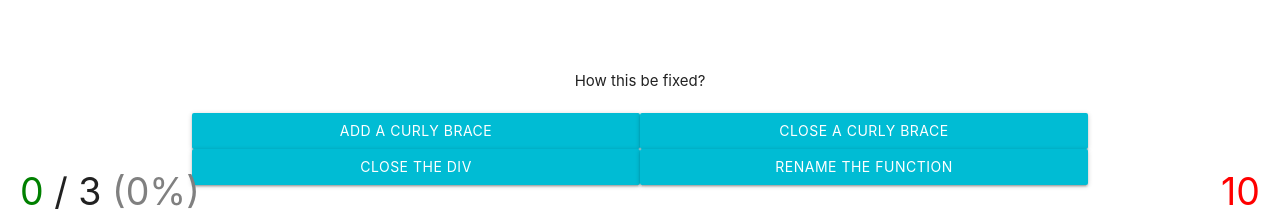
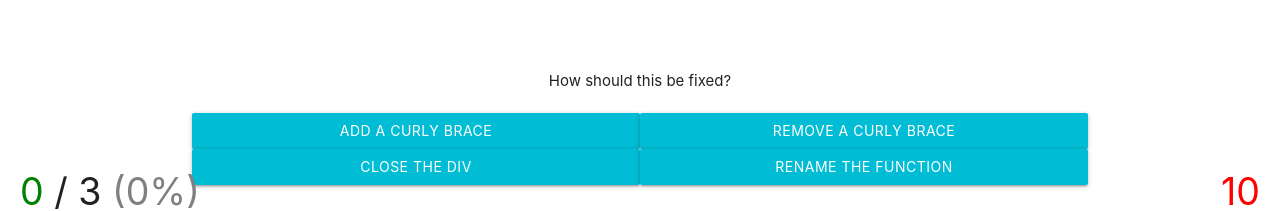
Before and after one commit to BrentNewhall/rhiannon, a React (Create React App) app: page / in a window 1280 px wide. Shown: the part 570-781 px from the top of the page. Built offline with nearby package versions, Linux system fonts and the light colour scheme.

Commit message:
Tweak answers

```diff
--- a/src/App.js
+++ b/src/App.js
@@ -37,7 +37,7 @@
         answers: prompts[newIndex].answers,
         correctAnswer: prompts[newIndex].correctAnswer,
         buttonColor: ['cyan','cyan','cyan','cyan'],
-        question: "How this be fixed?",
+        question: "How should this be fixed?",
         countdown: 10,
       });
     }
--- a/src/prompts.js
+++ b/src/prompts.js
@@ -3,7 +3,7 @@
         code: "render()\n  return (\n    <div className='App'>\n      Hello, world\n    </div>\n  );\n}",
         answers: [
             'Add a curly brace',
-            'Close a curly brace',
+            'Remove a curly brace',
             'Close the div',
             'Rename the function',
         ],
@@ -13,7 +13,7 @@
         code: "employee = {\n  firstName: 'Alan',\n  lastName: 'Davies'\n  phoneNumber: '301-248-9325',\n  birthDate: '1972-03-28'\n}",
         answers: [
             'Close a curly brace',
-            'Add a curly brace',
+            'Remove a curly brace',
             'Add a comma',
             'Change = to =>',
         ],
@@ -22,8 +22,8 @@
     {
         code: "employee = {\n  firstName: 'Alan',\n  lastName: 'Davies',\n  phoneNumber: '301-248-9325',\n  birthDate; '1972-03-28'\n}",
         answers: [
-            'Close a curly brace',
-            'Use semicolon instead of colon',
+            'Remove a curly brace',
+            'Change ; to :',
             'Add a comma',
             'Change = to =>',
         ],
```
